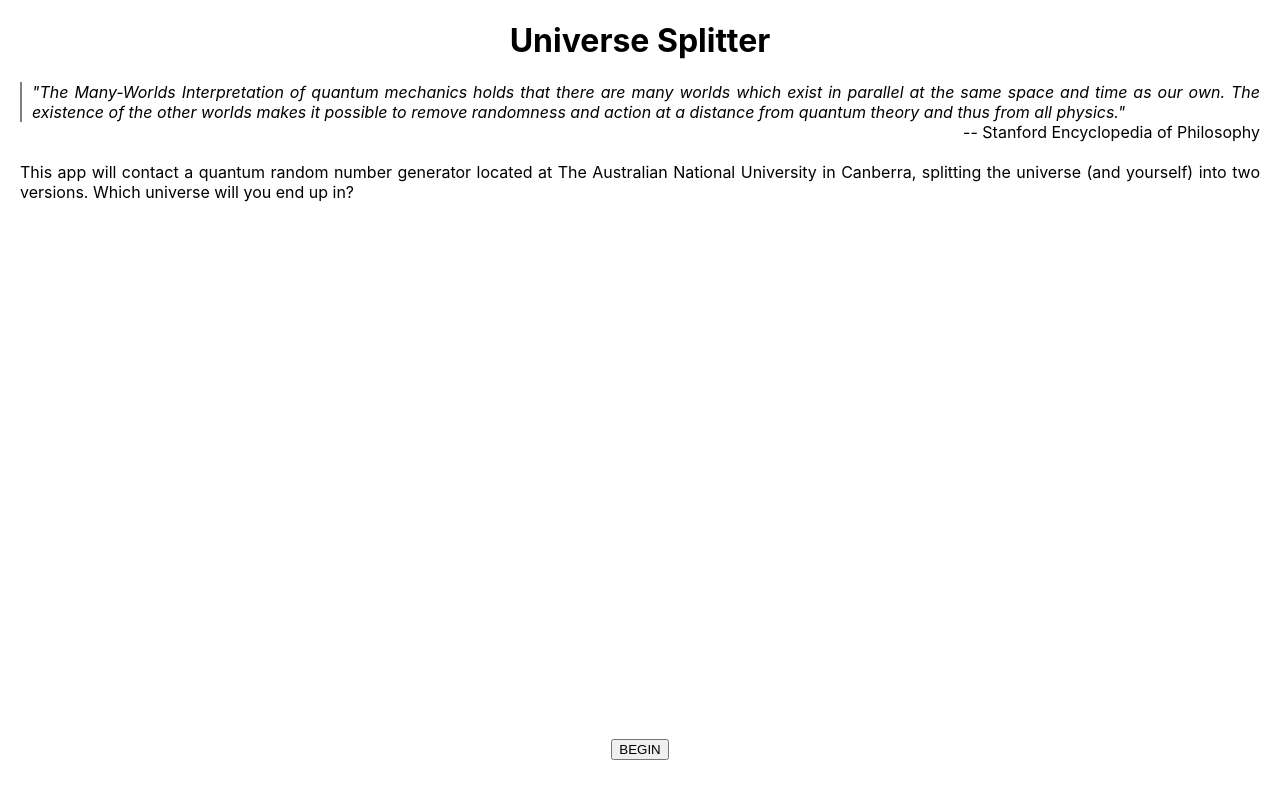
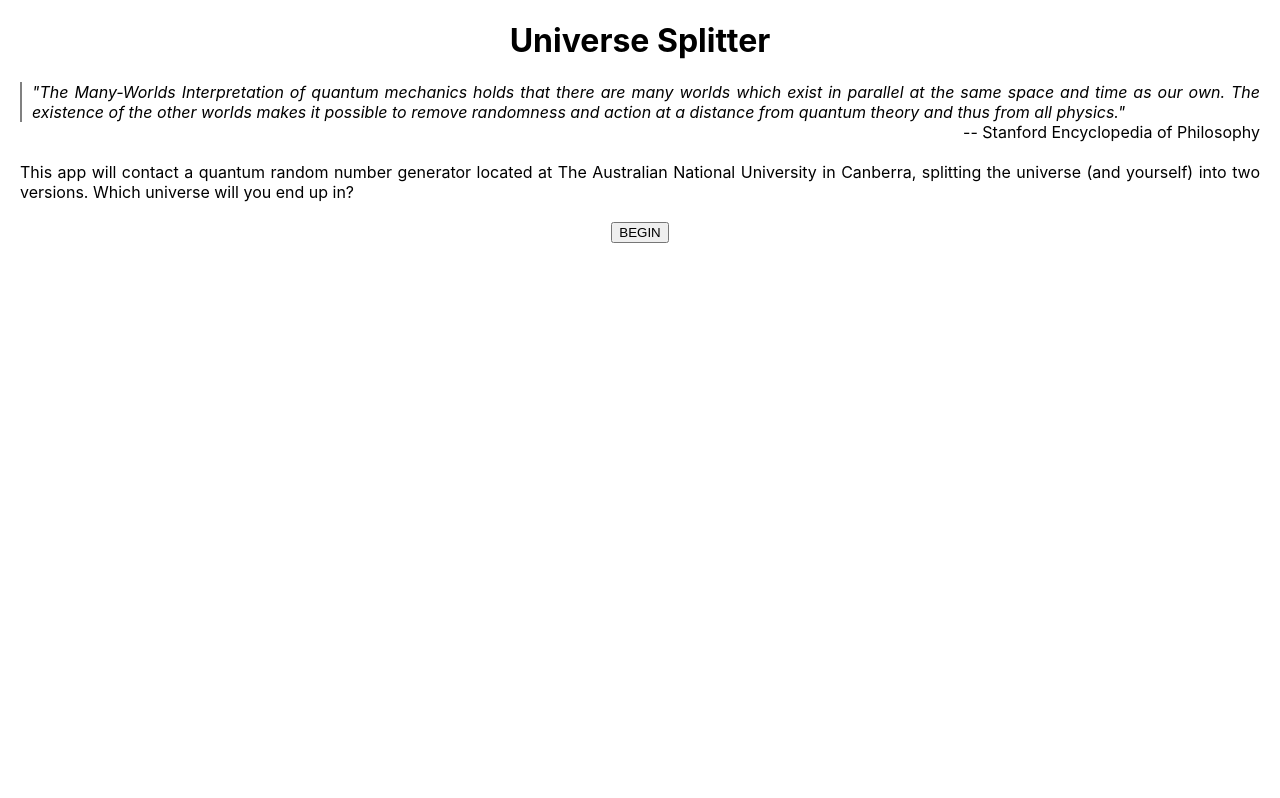
Before and after one commit to travisk-codes/world-splitter, a React (Create React App) app: page / in a window 1280 px wide. Built offline with nearby package versions, Linux system fonts and the light colour scheme.

Commit message:
Reposition button

```diff
--- a/src/App.css
+++ b/src/App.css
@@ -33,6 +33,5 @@ input {
 }
 
 button {
-	position: fixed;
-	bottom: 40px;
+	margin: 20px auto;
 }
```
